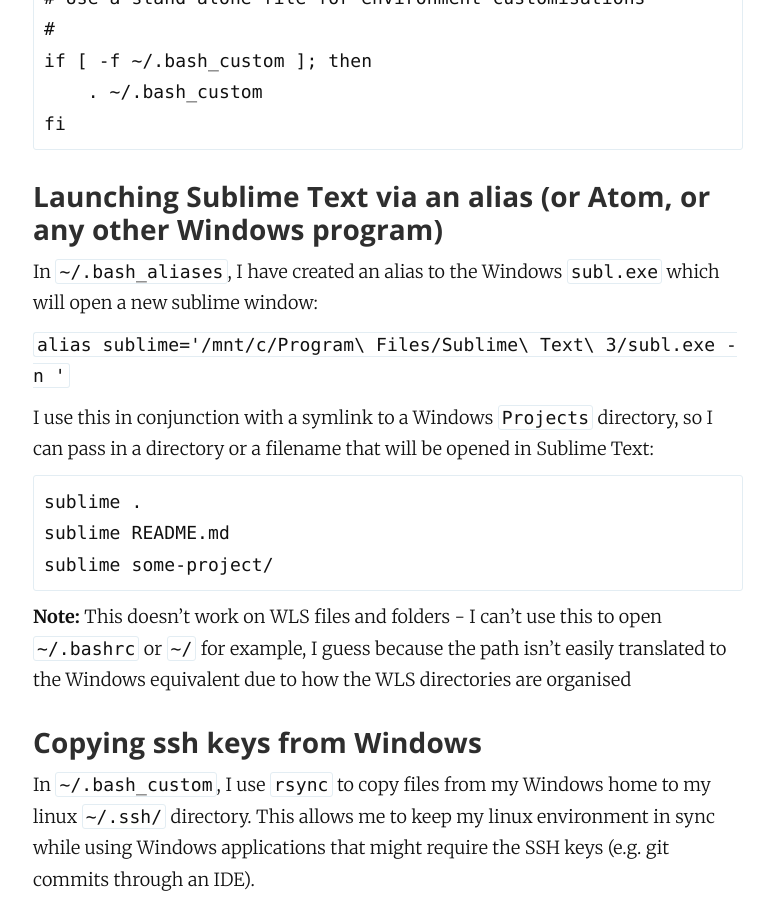
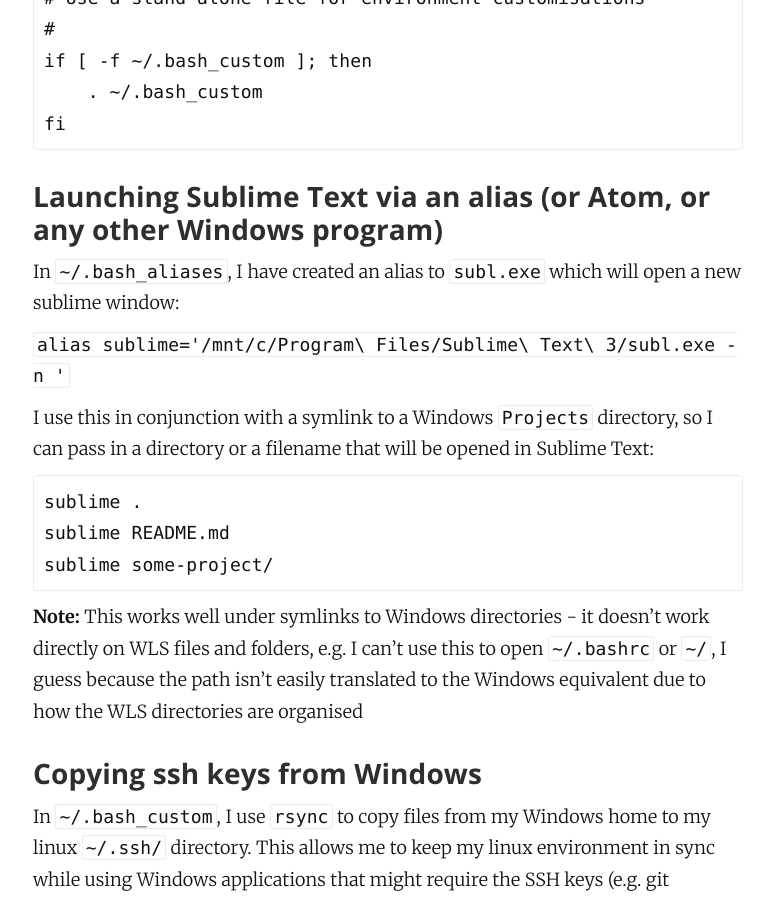
Before and after one commit to brasskazoo/brasskazoo.github.io, a Jekyll site: the page built from _posts/2017-01-19-windows-bash.md, in a window 1280 px wide and 900 px high, scrolled down 1532 px. Shown: the whole window, without its empty margins (252-1026 px from the left). Built offline with Jekyll 4.4.1, drawn with Linux system fonts in a browser that asks for light colours; Markdown is read by kramdown in place of the engine named in the settings.

Commit message:
Update 2017-01-19-windows-bash.md

```diff
--- a/_posts/2017-01-19-windows-bash.md
+++ b/_posts/2017-01-19-windows-bash.md
@@ -41,7 +41,7 @@
 Launching Sublime Text via an alias (or Atom, or any other Windows program)
 ---
 
-In `~/.bash_aliases`, I have created an alias to the Windows `subl.exe` which will open a new sublime window:
+In `~/.bash_aliases`, I have created an alias to `subl.exe` which will open a new sublime window:
 
 `alias sublime='/mnt/c/Program\ Files/Sublime\ Text\ 3/subl.exe -n '`
 
@@ -51,7 +51,7 @@
     sublime README.md
     sublime some-project/
 
-**Note:** This doesn't work on WLS files and folders - I can't use this to open `~/.bashrc` or `~/` for example, I guess because the path isn't easily translated to the Windows equivalent due to how the WLS directories are organised
+**Note:** This works well under symlinks to Windows directories - it doesn't work directly on WLS files and folders, e.g. I can't use this to open `~/.bashrc` or `~/`, I guess because the path isn't easily translated to the Windows equivalent due to how the WLS directories are organised
 
 Copying ssh keys from Windows
 ---
```
